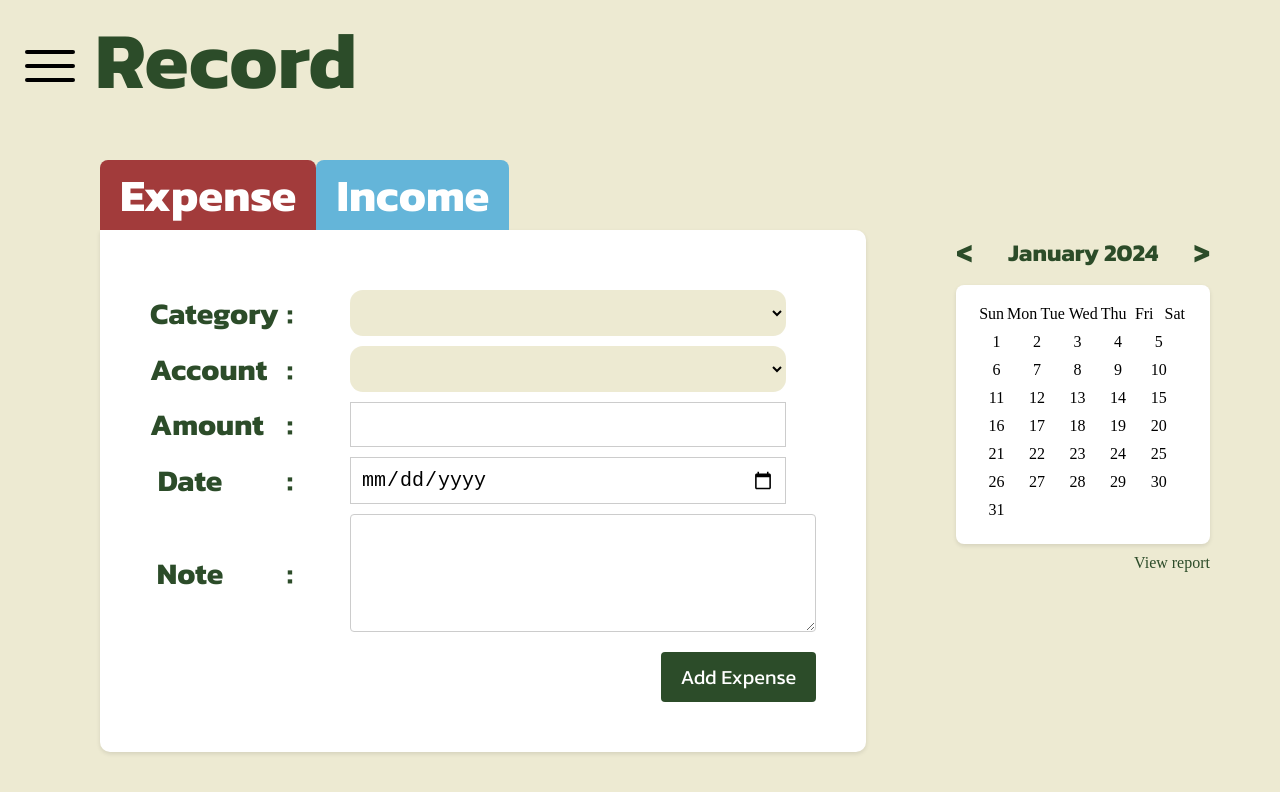
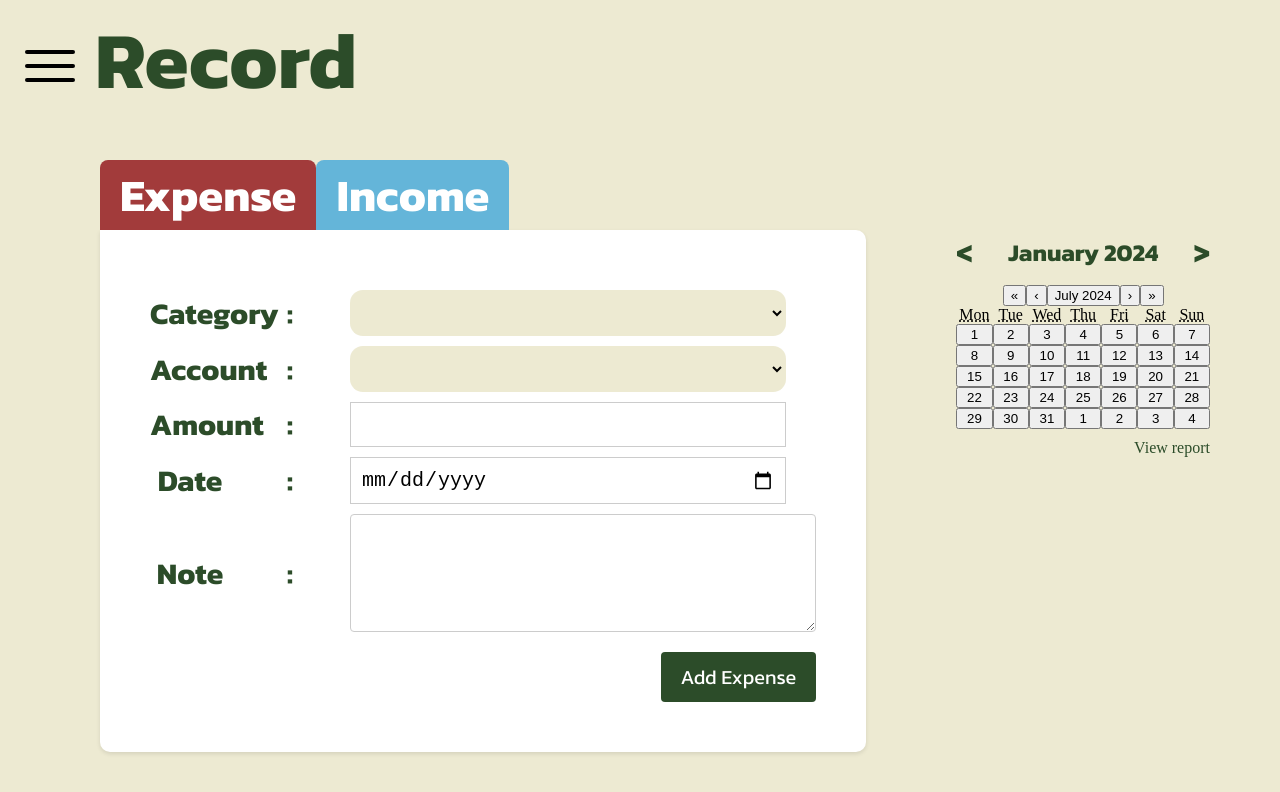
Before and after one commit to azizamcool/yayasan-expense-manager, a React (Vite) app: page /record/expense in a window 1280 px wide. Shown: the top 792 px of the page. Built offline with nearby package versions, Linux system fonts and the light colour scheme; a web font is replaced by a local one.

Commit message:
Add Calander

```diff
--- a/package.json
+++ b/package.json
@@ -12,6 +12,7 @@
   "dependencies": {
     "axios": "^1.7.2",
     "react": "^18.3.1",
+    "react-calendar": "^5.0.0",
     "react-dom": "^18.3.1",
     "react-router-dom": "^6.25.1",
     "recharts": "^2.12.7"
--- a/src/pages/RecordPage/RecordPage.jsx
+++ b/src/pages/RecordPage/RecordPage.jsx
@@ -1,5 +1,6 @@
 import {useEffect, useState} from "react";
 import {useNavigate} from "react-router-dom";
+import Calendar from 'react-calendar';
 
 import './RecordPage.css';
 
@@ -41,6 +42,13 @@ const RecordPage = ({type}) => {
             console.error(error);
             return alert("Invalid input ka");
         }
+    };
+
+
+    const [value, setValue] = useState(new Date());  // Initialize with a Date object
+
+    const onChange = (newValue) => {
+        setValue(newValue);
     };
 
     return (
@@ -146,29 +154,32 @@ const RecordPage = ({type}) => {
                                 <h3>January 2024</h3>
                                 <span>&gt;</span>
                             </div>
-                            <div className="calendar-container">
+                            {/*<div className="calendar-container">*/}
 
 
-                                <div className="calendar">
-                                    <div className="days">
-                                        <div>Sun</div>
-                                        <div>Mon</div>
-                                        <div>Tue</div>
-                                        <div>Wed</div>
-                                        <div>Thu</div>
-                                        <div>Fri</div>
-                                        <div>Sat</div>
-                                    </div>
+                            {/*    <div className="calendar">*/}
+                            {/*        <div className="days">*/}
+                            {/*            <div>Sun</div>*/}
+                            {/*            <div>Mon</div>*/}
+                            {/*            <div>Tue</div>*/}
+                            {/*            <div>Wed</div>*/}
+                            {/*            <div>Thu</div>*/}
+                            {/*            <div>Fri</div>*/}
+                            {/*            <div>Sat</div>*/}
+                            {/*        </div>*/}
 
-                                    <div className="dates">
-                                        {/* Populate with date elements */}
-                                        {Array.from({length: 31}, (_, index) => (
-                                            <div key={index}>{index + 1}</div>
-                                        ))}
-                                    </div>
-                                </div>
+                            {/*        <div className="dates">*/}
+                            {/*            /!* Populate with date elements *!/*/}
+                            {/*            {Array.from({length: 31}, (_, index) => (*/}
+                            {/*                <div key={index}>{index + 1}</div>*/}
+                            {/*            ))}*/}
+                            {/*        </div>*/}
+                            {/*    </div>*/}
 
 
+                            {/*</div>*/}
+                            <div>
+                                <Calendar onChange={onChange} value={value}/>
                             </div>
                             <div className="view-report">View report</div>
                         </div>
```
Also changed, not shown: 1 other file (tests, documents, lock files or other folders).
